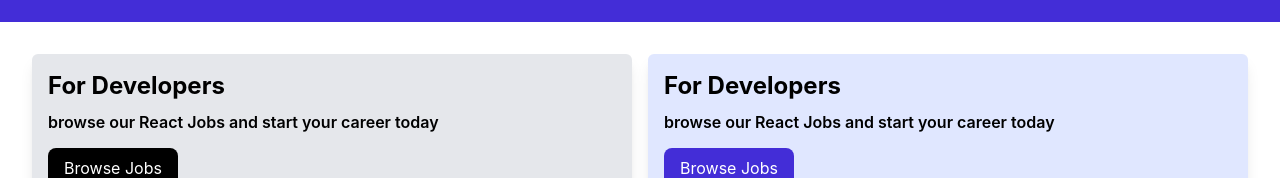
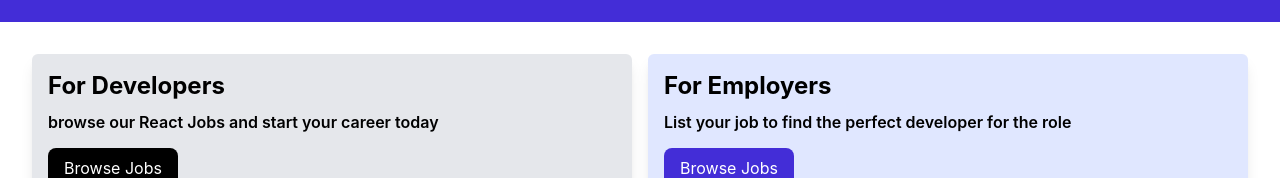
Before and after one commit to Tobi-8/First-react-project, a React (Vite) app: page / in a window 1280 px wide. Shown: the part 331-509 px from the top of the page. Built offline with nearby package versions, Linux system fonts and the light colour scheme; no server answers.

Commit message:
changed something in the homecard

```diff
--- a/src/components/Card.jsx
+++ b/src/components/Card.jsx
@@ -1,5 +1,3 @@
-// import React from 'react'
-
 
 const Card = ({ children, bg = 'bg-gray-200' }) => {
     return (
--- a/src/components/HomeCard.jsx
+++ b/src/components/HomeCard.jsx
@@ -21,9 +21,9 @@ const HomeCard = () => {
           </Card>
 
           <Card bg="bg-indigo-100">
-            <h2 className="font-bold text-2xl capitalize ">for Developers</h2>
+            <h2 className="font-bold text-2xl capitalize ">for Employers</h2>
             <p className="font-semibold">
-              browse our React Jobs and start your career today
+                 List your job to find the perfect developer for the role
             </p>
             <Link
               to="/jobs"
```
